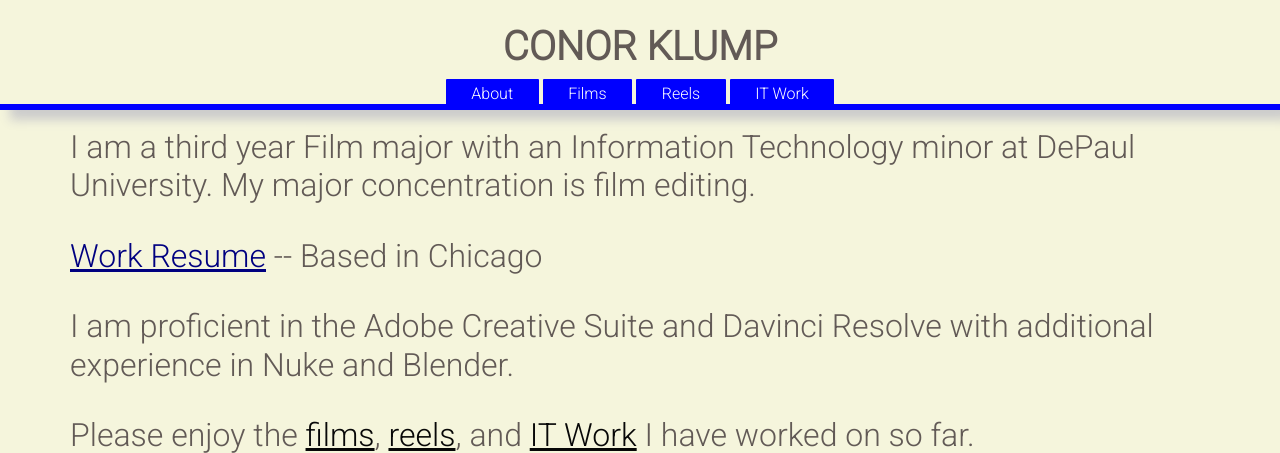
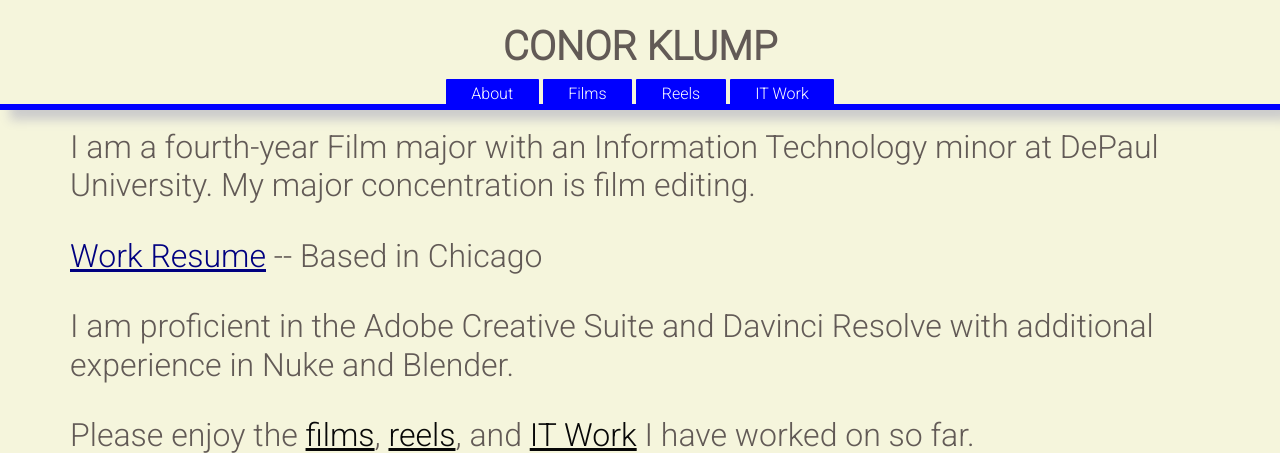
Before and after one commit to klumpra/conor_portfolio_1, a Node server app: page / in a window 1280 px wide. Shown: the top 453 px of the page. Run offline with Node 20, Linux system fonts and the light colour scheme; some libraries are stand-ins or nearby versions; some web fonts are replaced.

Commit message:
Update index.ejs
Changed third-year to fourth-year

```diff
--- a/views/index.ejs
+++ b/views/index.ejs
@@ -1,7 +1,7 @@
 <div class="container">
 
     <div>
-        <h2> I am a third year Film major with an Information Technology minor at DePaul University. My major concentration is film editing.</h2><br>
+        <h2> I am a fourth-year Film major with an Information Technology minor at DePaul University. My major concentration is film editing.</h2><br>
 
         <h2><a target="_blank" href="https://docs.google.com/document/d/12s3whM6eezfJJ7NW5ToSifzx-BISh693MYi6zsarpm8/edit?usp=sharing" style=color:navy> Work Resume</a> -- Based in Chicago</h2><br></h2>
 
```
